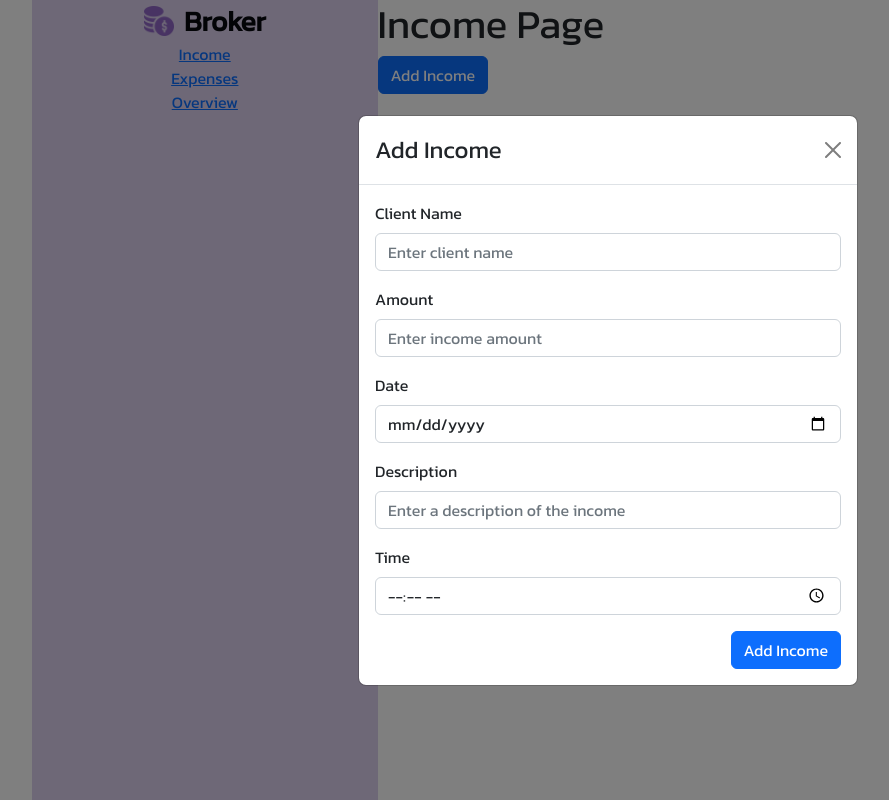
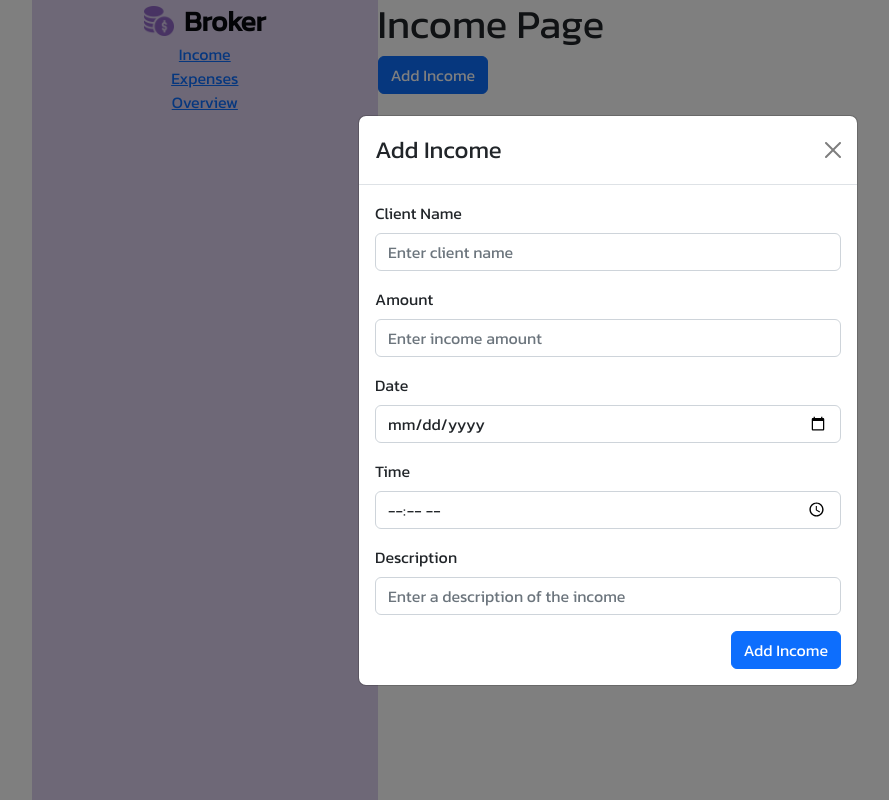
Before and after one commit to oliver-wahome/broker, a React (Create React App) app: page /income in a window 1280 px wide. Both pictures are taken after a click on the button "Add Income". Shown: the whole page, without its empty margins (32-921 px from the left). Built offline with nearby package versions, Linux system fonts and the light colour scheme.

Commit message:
update: refactoring the addIncome modal code and ui

```diff
--- a/src/components/AddIncome.js
+++ b/src/components/AddIncome.js
@@ -34,17 +34,17 @@ function AddIncome(props) {
 
                         <Form.Group className="mb-3" controlId="incomeDate">
                             <Form.Label>Date</Form.Label>
-                            <Form.Control type="date" placeholder="Enter income payment date" />
+                            <Form.Control type="date" />
+                        </Form.Group>
+
+                        <Form.Group className="mb-3" controlId="incomeTime">
+                            <Form.Label>Time</Form.Label>
+                            <Form.Control type="time" placeholder="Enter time of income payment" />
                         </Form.Group>
 
                         <Form.Group className="mb-3" controlId="incomeDescription">
                             <Form.Label>Description</Form.Label>
                             <Form.Control type="text" placeholder="Enter a description of the income" />
-                        </Form.Group>
-
-                        <Form.Group className="mb-3" controlId="incomeTime">
-                            <Form.Label>Time</Form.Label>
-                            <Form.Control type="time" placeholder="Enter time of income payment" />
                         </Form.Group>
 
                         <Button variant="primary" type="submit" className="float-end">
```
